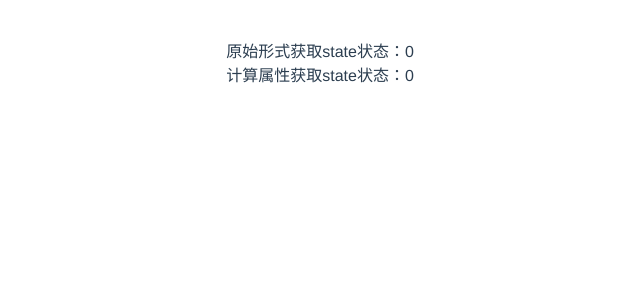
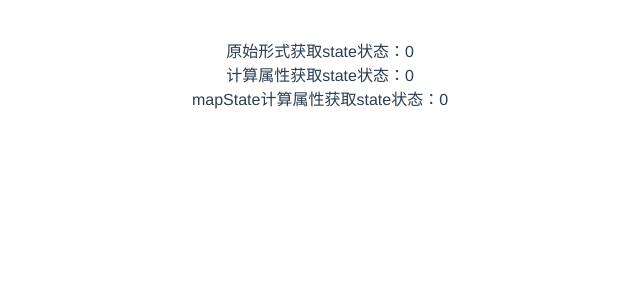
Before and after one commit to montysingh9527/Vuex, a Vue app: page / in a window 1280 px wide. Shown: the top 300 px of the page, without its empty margins (320-960 px from the left). Built offline with nearby package versions, Linux system fonts and the light colour scheme.

Commit message:
state辅助函数mapState采用数组形式引入state属性,映射给计算属性

```diff
--- a/src/App.vue
+++ b/src/App.vue
@@ -5,19 +5,23 @@
       <div>原始形式获取state状态：{{ $store.state.count }}</div>
       <!-- 计算属性 -->
       <div>计算属性获取state状态：{{ count }}</div>
+      <!-- mapState计算属性 -->
+      <div>mapState计算属性获取state状态：{{ count }}</div>
     </div>
     <router-view />
   </div>
 </template>
 
 <script>
+import {mapState} from 'vuex'
 export default {
   name: "App",
   computed: {
     // 把state中数据,定义在组件内的计算属性中
-    count() {
-      return this.$store.state.count;
-    },
+    // count() {
+    //   return this.$store.state.count;
+    // },
+    ...mapState(['count'])
   },
 };
 </script>
```
Also changed, not shown: 1 other file (tests, documents, lock files or other folders).
